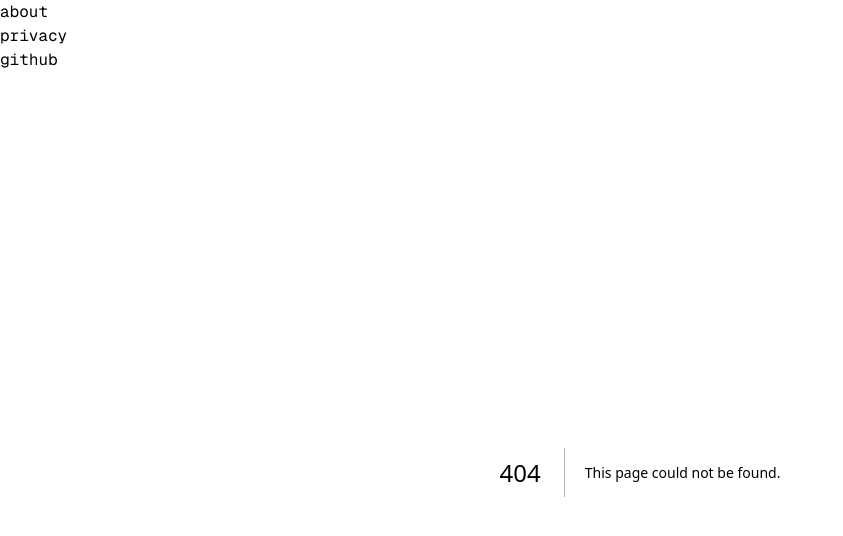
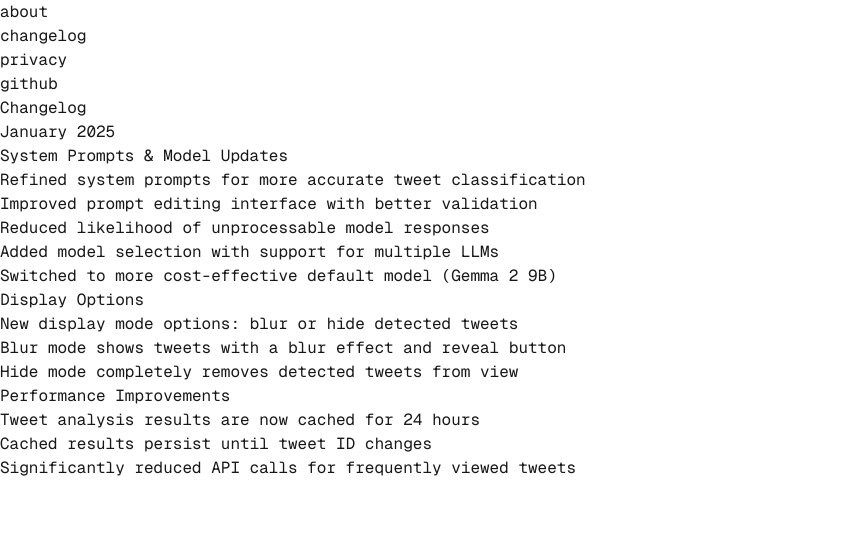
Before and after one commit to danielpetho/unbaited, a Next.js app in the folder landing/: page /changelog in a window 1280 px wide. Before the commit this address had no page. Shown: the top 536 px of the page, without its empty margins (0-843 px from the left). Built offline with nearby package versions, Linux system fonts and the light colour scheme.

Commit message:
added changelog, update description

```diff
--- /dev/null
+++ b/landing/src/app/changelog/page.tsx
@@ -0,0 +1,43 @@
+export default function Changelog() {
+  return (
+    <main className="max-w-2xl mx-auto px-4 py-12 font-mono lowercase">
+      <h1 className="text-4xl font-bold mb-8">Changelog</h1>
+
+      <div className="space-y-12">
+        <section>
+          <h2 className="text-2xl font-bold mb-4">January 2025</h2>
+          <div className="space-y-4">
+            <div>
+              <h3 className="text-lg font-bold">System Prompts & Model Updates</h3>
+              <ul className="list-disc pl-5 space-y-2 mt-2 text-gray-600">
+                <li>Refined system prompts for more accurate tweet classification</li>
+                <li>Improved prompt editing interface with better validation</li>
+                <li>Reduced likelihood of unprocessable model responses</li>
+                <li>Added model selection with support for multiple LLMs</li>
+                <li>Switched to more cost-effective default model (Gemma 2 9B)</li>
+              </ul>
+            </div>
+
+            <div>
+              <h3 className="text-lg font-bold">Display Options</h3>
+              <ul className="list-disc pl-5 space-y-2 mt-2 text-gray-600">
+                <li>New display mode options: blur or hide detected tweets</li>
+                <li>Blur mode shows tweets with a blur effect and reveal button</li>
+                <li>Hide mode completely removes detected tweets from view</li>
+              </ul>
+            </div>
+
+            <div>
+              <h3 className="text-lg font-bold">Performance Improvements</h3>
+              <ul className="list-disc pl-5 space-y-2 mt-2 text-gray-600">
+                <li>Tweet analysis results are now cached for 24 hours</li>
+                <li>Cached results persist until tweet ID changes</li>
+                <li>Significantly reduced API calls for frequently viewed tweets</li>
+              </ul>
+            </div>
+          </div>
+        </section>
+      </div>
+    </main>
+  );
+}
--- a/landing/src/app/header.tsx
+++ b/landing/src/app/header.tsx
@@ -8,6 +8,11 @@
           <li>
             <Link href="/" className="hover:underline">
               about
+            </Link>
+          </li>
+          <li>
+          <Link href="/changelog" className="hover:underline">
+              changelog
             </Link>
           </li>
           <li>
--- a/landing/src/app/page.tsx
+++ b/landing/src/app/page.tsx
@@ -52,7 +52,7 @@
           <div className="space-y-4 text-gray-600">
             <p>
               The extension uses Groq&apos;s ultra-fast API to analyze tweets using
-              the Llama 3.3 model. When you scroll through X, it:
+              an llm of your choice. When you scroll through X, it:
             </p>
             <ol className="list-decimal pl-5 space-y-2">
               <li>Detects new tweets as they appear in your viewport</li>
```
Also changed, not shown: landing/src/app/changelog/route.tsx (deleted).
